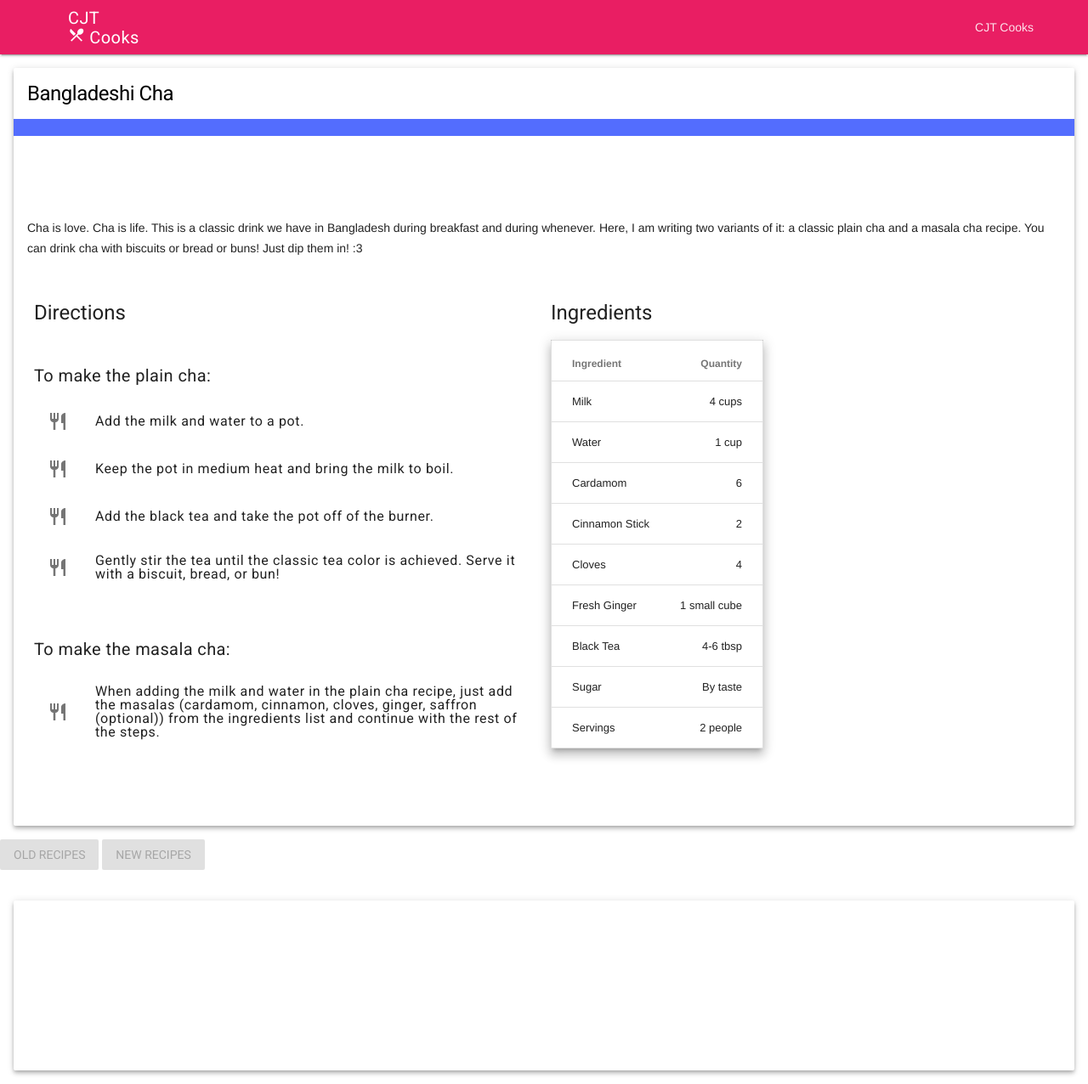
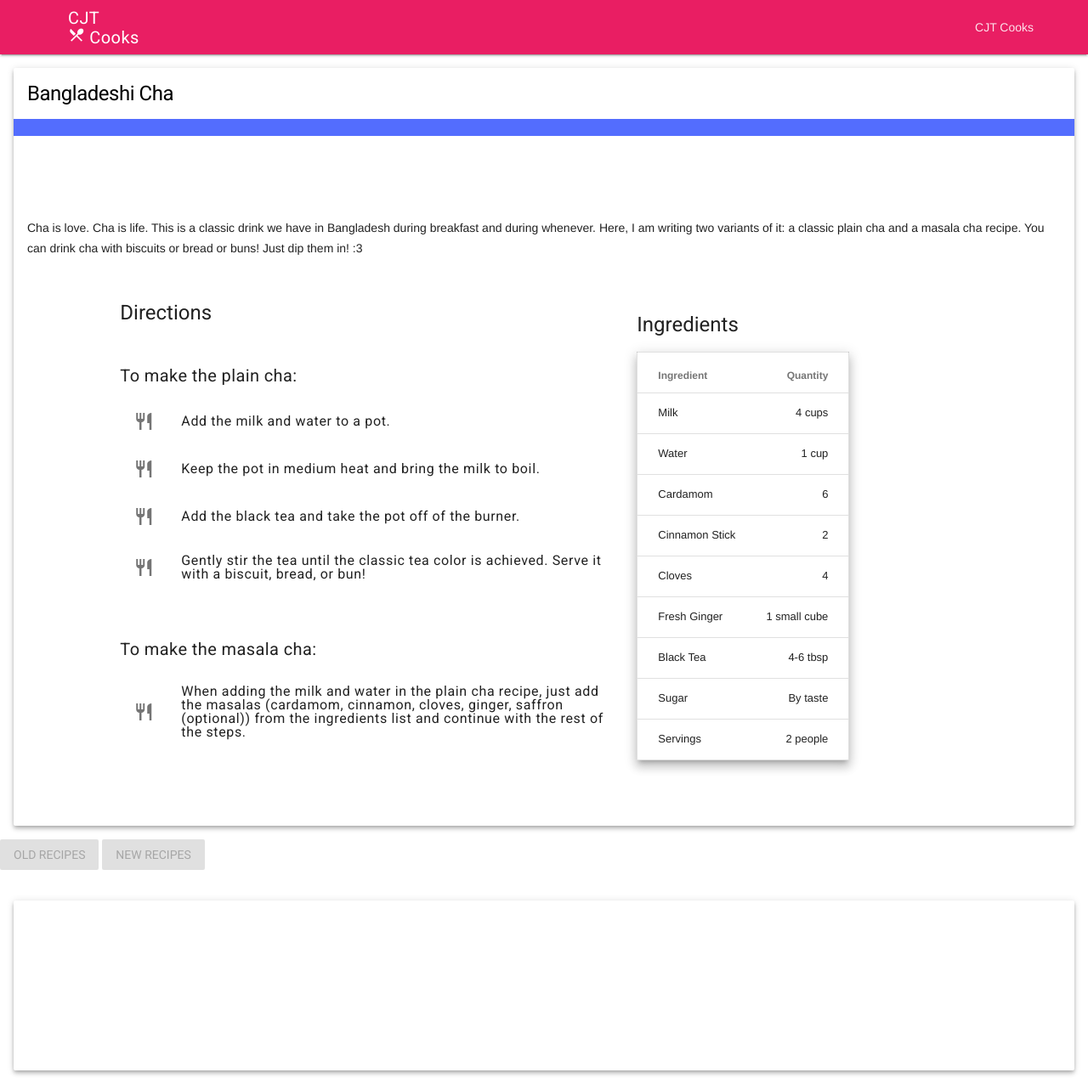
Before and after one commit to cjtcooks/cjtcooks.github.io, a Jekyll site: the page built from _posts/2016-12-26-bangladeshi-cha.html, in a window 1280 px wide. Shown: the whole page at 85% size. Built offline with Jekyll 4.4.1, drawn with Linux system fonts in a browser that asks for light colours; nearby versions of some CDN libraries.

Commit message:
Update 2016-12-26-bangladeshi-cha.html

```diff
--- a/_posts/2016-12-26-bangladeshi-cha.html
+++ b/_posts/2016-12-26-bangladeshi-cha.html
@@ -5,8 +5,7 @@ summary: Classic Bangladeshi Cha and A Masala Chai Variant
 feature_image_path: "cha-one.jpg"
 comments: true
 ---
-<div class="mdl-grid">
-        <div class="mdl-layout-spacer"></div>
+<div class="mdl-grid" style="align-items: center; justify-content: center;">
         <p>Cha is love. Cha is life. This is a classic drink we have in Bangladesh during breakfast
         and during whenever. Here, I am writing two variants of it: a classic plain cha and a masala
         cha recipe. You can drink cha with biscuits or bread or buns! Just dip them in! :3
@@ -97,5 +96,4 @@ comments: true
         </tbody>
     </table>
   </div>
-<div class="mdl-layout-spacer"></div>
 </div>
```
